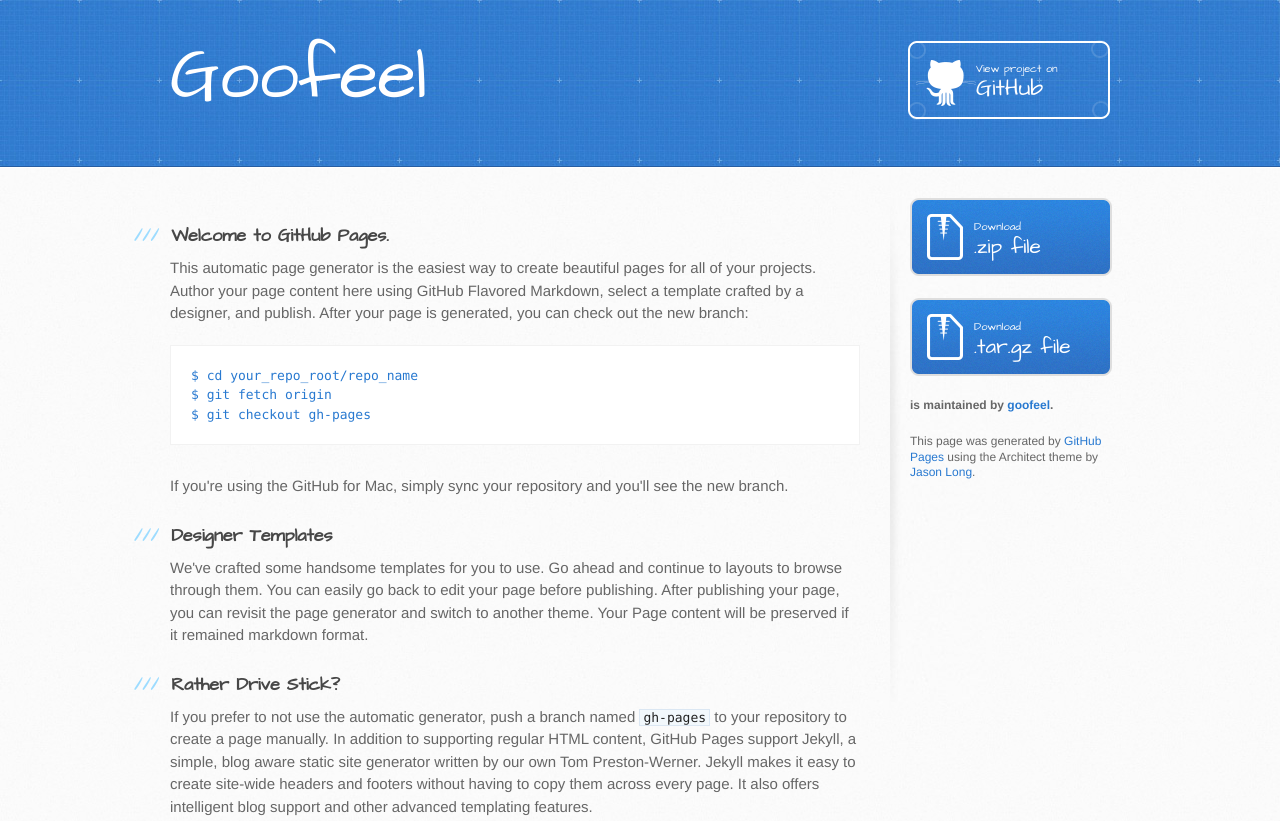
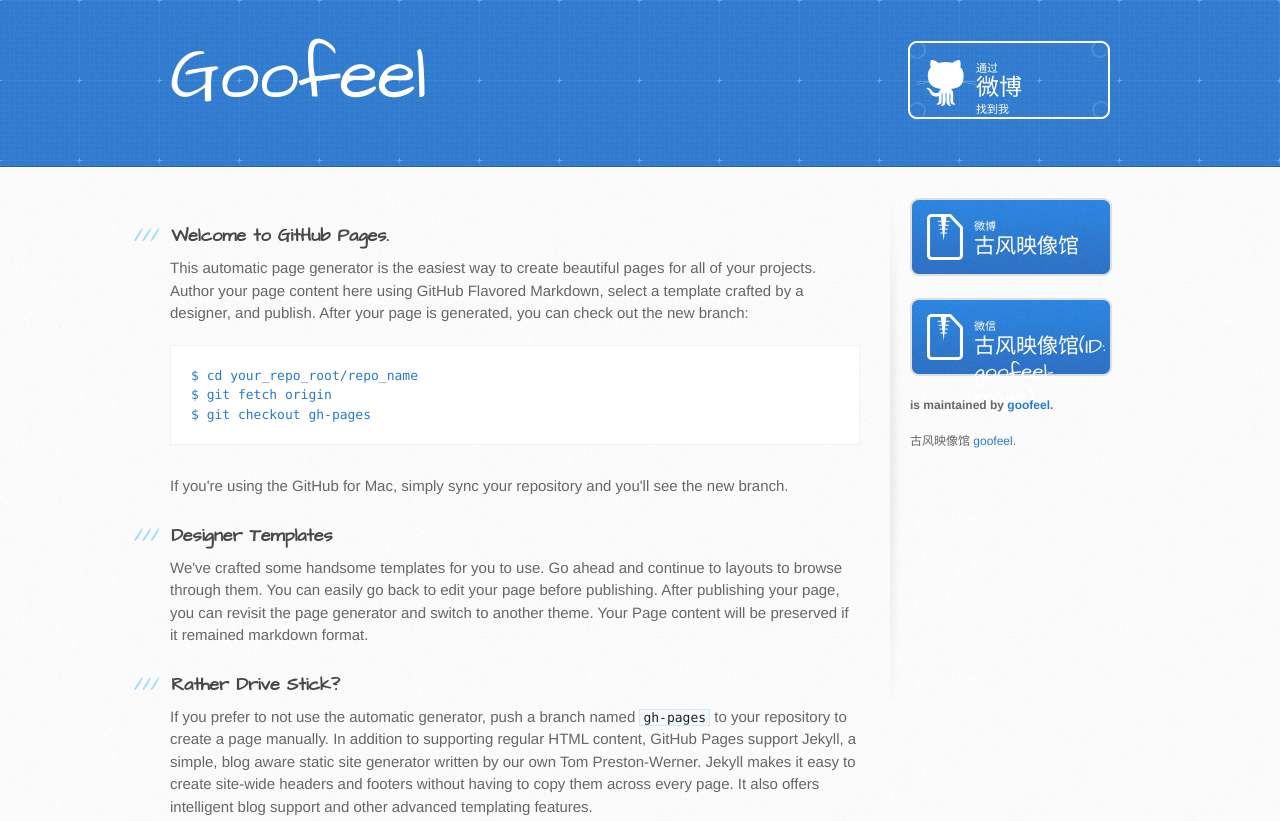
Before and after one commit to goofeel/goofeel, a plain HTML site: page index.html in a window 1280 px wide. Shown: the top 821 px of the page. Drawn offline with Linux system fonts and the light colour scheme.

Commit message:
Update index.html

```diff
--- a/index.html
+++ b/index.html
@@ -21,7 +21,7 @@
       <div class="inner">
         <h1>Goofeel</h1>
         <h2></h2>
-        <a href="https://github.com/goofeel/goofeel" class="button"><small>View project on</small>GitHub</a>
+        <a href="https://weibo.com/goofeel" class="button"><small>通过</small>微博<small>找到我</small></a>
       </div>
     </header>
 
@@ -62,18 +62,18 @@ $ git checkout gh-pages
         </section>
 
         <aside id="sidebar">
-          <a href="https://github.com/goofeel/goofeel/zipball/master" class="button">
-            <small>Download</small>
-            .zip file
+          <a href="http://weibo.com/goofeel" class="button">
+            <small>微博</small>
+            古风映像馆
           </a>
-          <a href="https://github.com/goofeel/goofeel/tarball/master" class="button">
-            <small>Download</small>
-            .tar.gz file
+          <a href="" class="button">
+            <small>微信</small>
+            古风映像馆(ID: goofeel-image)
           </a>
 
-          <p class="repo-owner"><a href="https://github.com/goofeel/goofeel"></a> is maintained by <a href="https://github.com/goofeel">goofeel</a>.</p>
+          <p class="repo-owner"><a href=""></a> is maintained by <a href="">goofeel</a>.</p>
 
-          <p>This page was generated by <a href="https://pages.github.com">GitHub Pages</a> using the Architect theme by <a href="https://twitter.com/jasonlong">Jason Long</a>.</p>
+          <p>古风映像馆 <a href=""></a> <a href="">goofeel</a>.</p>
         </aside>
       </div>
     </div>
```
